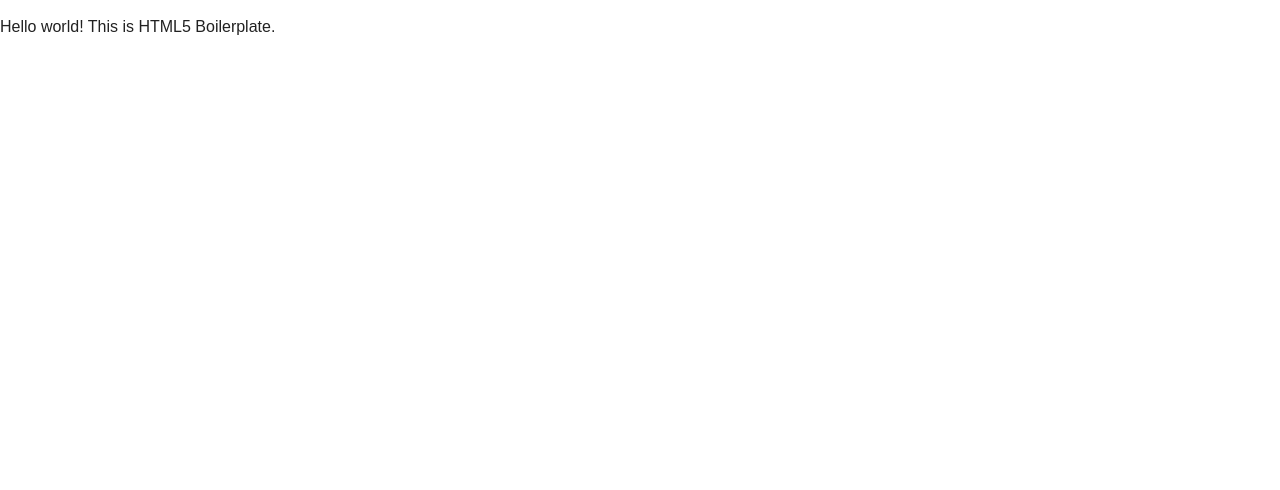
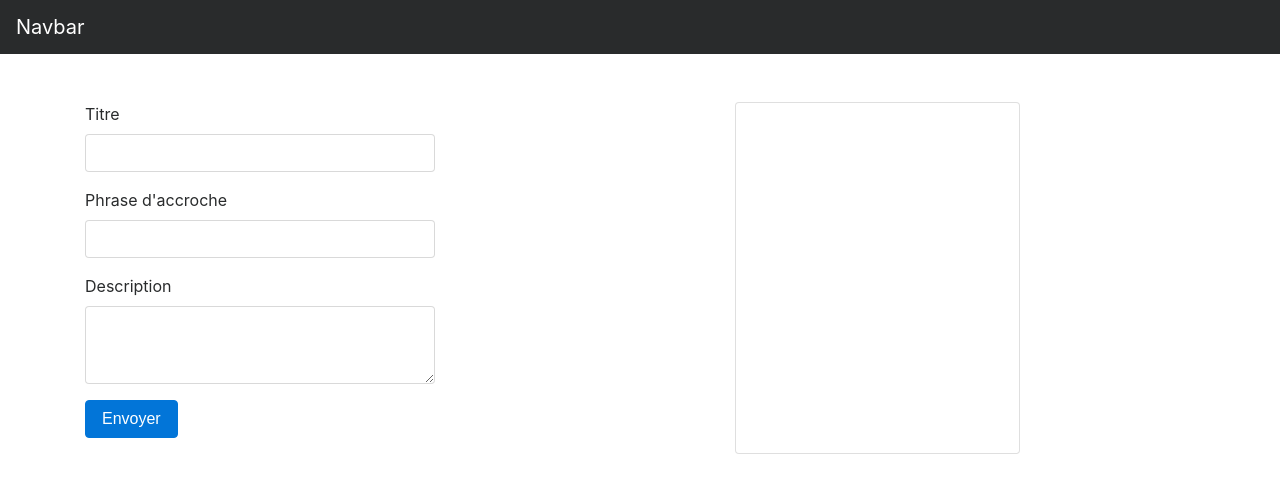
Before and after one commit to gustavofringe/_POO, a plain HTML site: page index.html in a window 1280 px wide. Drawn offline with nearby package versions, Linux system fonts and the light colour scheme.

Commit message:
index.html->add form & card

```diff
--- a/index.html
+++ b/index.html
@@ -12,15 +12,45 @@
 
     <link rel="stylesheet" href="css/normalize.css">
     <link rel="stylesheet" href="css/main.css">
+    <link rel="stylesheet" href="css/bootstrap.css">
     <script src="js/vendor/modernizr-2.8.3.min.js"></script>
 </head>
 <body>
-        <!--[if lt IE 8]>
-            <p class="browserupgrade">You are using an <strong>outdated</strong> browser. Please <a href="http://browsehappy.com/">upgrade your browser</a> to improve your experience.</p>
-        <![endif]-->
+<header>
+    <nav class="navbar navbar-toggleable-md navbar-inverse bg-inverse">
+        <button class="navbar-toggler navbar-toggler-right" type="button" data-toggle="collapse"
+                data-target="#navbarsExampleDefault" aria-controls="navbarsExampleDefault" aria-expanded="false"
+                aria-label="Toggle navigation">
+            <span class="navbar-toggler-icon"></span>
+        </button>
+        <a class="navbar-brand" href="#">Navbar</a>
+    </nav>
+</header>
+<main class="container">
+    <div class="row mt-5">
 
-        <!-- Add your site or application content here -->
-        <p>Hello world! This is HTML5 Boilerplate.</p>
+
+        <div class="col-4">
+            <div class="form-group">
+            <label for="title">Titre</label>
+            <input type="text" id="title" class="form-control">
+            <label for="sentence" class="mt-3">Phrase d'accroche</label>
+            <input type="text" id="sentence" class="form-control">
+            <label for="content" class="mt-3">Description</label>
+            <textarea class="form-control" id="content" rows="3"></textarea>
+            <button id="button" class="btn btn-primary mt-3">Envoyer</button>
+        </div>
+        </div>
+
+        <div class="card col-md-3 offset-3" style="width: 20rem;">
+            <div class="card-block">
+                <h4 class="card-title title"></h4>
+                <p class="card-text sentence"></p>
+                <p class="card-text content"></p>
+            </div>
+        </div>
+    </div>
+</main>
 
 <script src="https://code.jquery.com/jquery-1.12.0.min.js"></script>
 <script>window.jQuery || document.write('<script src="js/vendor/jquery-1.12.0.min.js"><\/script>')</script>
@@ -29,12 +59,20 @@
 
 <!-- Google Analytics: change UA-XXXXX-X to be your site's ID. -->
 <script>
-            (function(b,o,i,l,e,r){b.GoogleAnalyticsObject=l;b[l]||(b[l]=
-            function(){(b[l].q=b[l].q||[]).push(arguments)});b[l].l=+new Date;
-            e=o.createElement(i);r=o.getElementsByTagName(i)[0];
-            e.src='https://www.google-analytics.com/analytics.js';
-            r.parentNode.insertBefore(e,r)}(window,document,'script','ga'));
-            ga('create','UA-XXXXX-X','auto');ga('send','pageview');
+    (function (b, o, i, l, e, r) {
+        b.GoogleAnalyticsObject = l;
+        b[l] || (b[l] =
+            function () {
+                (b[l].q = b[l].q || []).push(arguments)
+            });
+        b[l].l = +new Date;
+        e = o.createElement(i);
+        r = o.getElementsByTagName(i)[0];
+        e.src = 'https://www.google-analytics.com/analytics.js';
+        r.parentNode.insertBefore(e, r)
+    }(window, document, 'script', 'ga'));
+    ga('create', 'UA-XXXXX-X', 'auto');
+    ga('send', 'pageview');
 </script>
 </body>
 </html>
```
Lines whose indentation alone changed are shown as unchanged.
